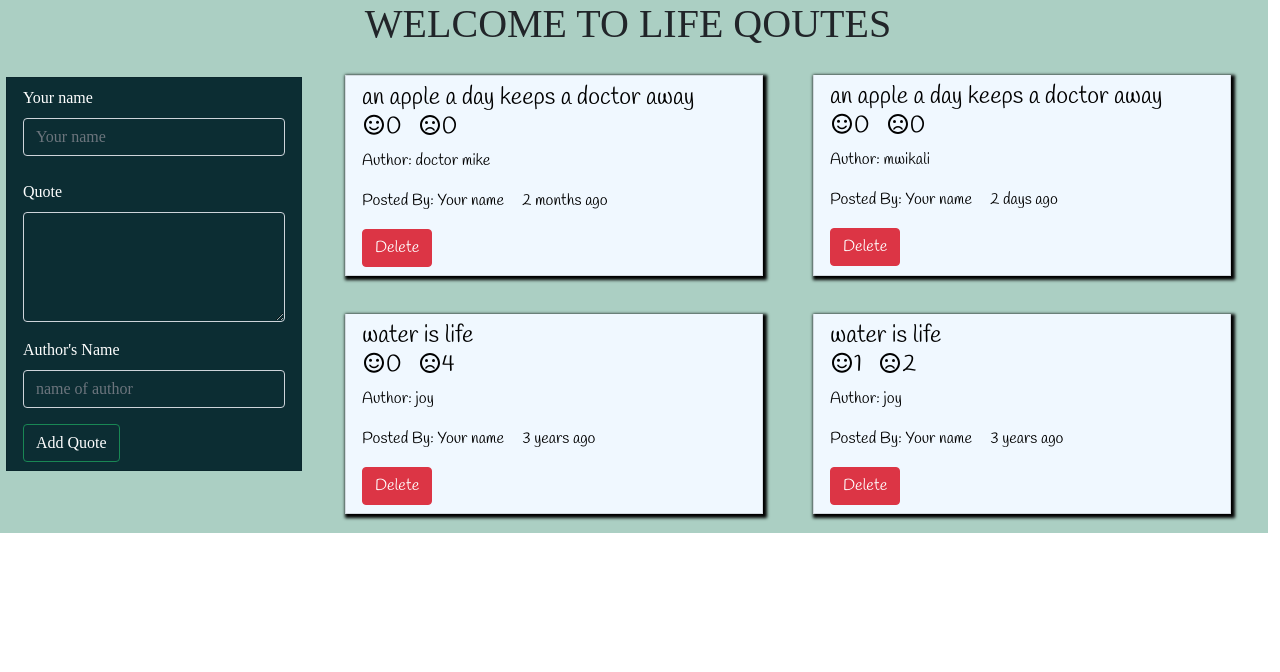
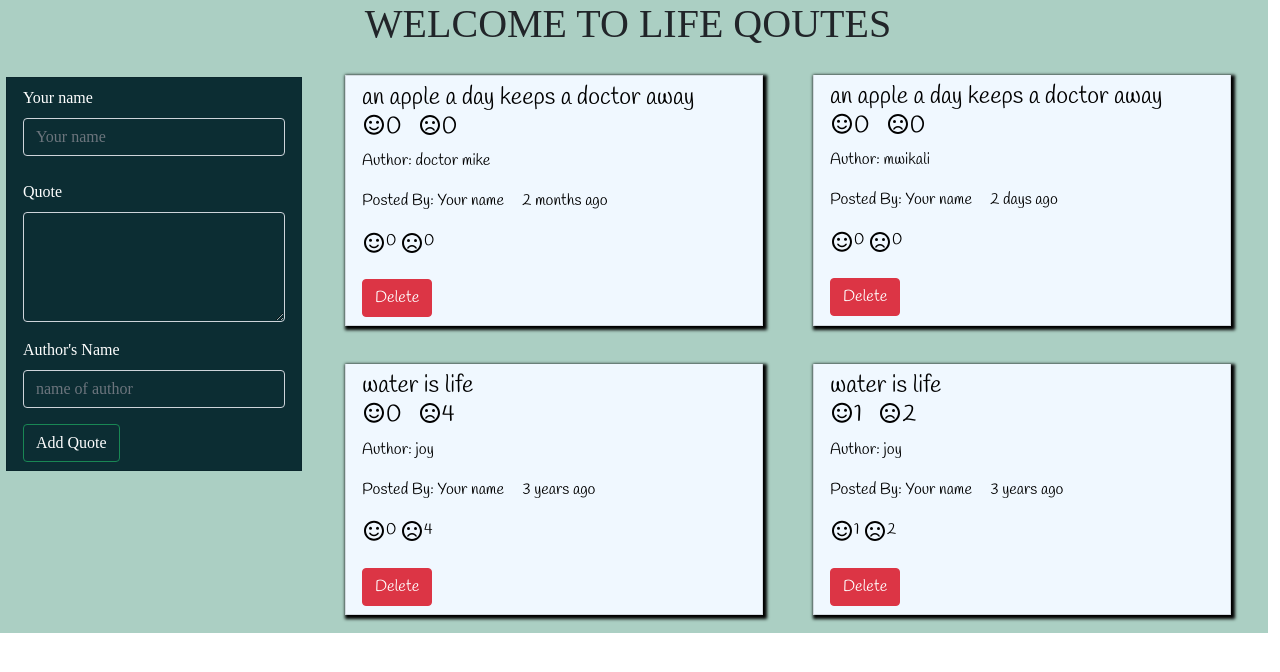
Before and after one commit to JoyChristine/Quotes, an Angular app: page / in a window 1280 px wide. Shown: the top 672 px of the page. Built offline with nearby package versions, Linux system fonts and the light colour scheme; a web font is replaced by a local one.

Commit message:
add dislike & like icons

```diff
--- a/src/app/quotes/quotes-list/btn-delete/btn-delete.component.html
+++ b/src/app/quotes/quotes-list/btn-delete/btn-delete.component.html
@@ -1,4 +1,11 @@
-<button
+
+ <svg (click)='upvote()' id= "likesvg" xmlns="http://www.w3.org/2000/svg" height="2vw" viewBox="0 0 24 24" width="24px" fill="#000000"><path d="M0 0h24v24H0V0z" fill="none"/><circle cx="15.5" cy="9.5" r="1.5"/><circle cx="8.5" cy="9.5" r="1.5"/><path d="M12 16c-1.48 0-2.75-.81-3.45-2H6.88c.8 2.05 2.79 3.5 5.12 3.5s4.32-1.45 5.12-3.5h-1.67c-.7 1.19-1.97 2-3.45 2zm-.01-14C6.47 2 2 6.48 2 12s4.47 10 9.99 10C17.52 22 22 17.52 22 12S17.52 2 11.99 2zM12 20c-4.42 0-8-3.58-8-8s3.58-8 8-8 8 3.58 8 8-3.58 8-8 8z"/></svg>{{quote.upvote}}
+ <span class="dislike">
+
+    <svg (click)='downvote()'xmlns="http://www.w3.org/2000/svg" height="24px" viewBox="0 0 24 24" width="24px" fill="#000000"><path d="M0 0h24v24H0V0z" fill="none"/><circle cx="15.5" cy="9.5" r="1.5"/><circle cx="8.5" cy="9.5" r="1.5"/><path d="M12 14c-2.33 0-4.32 1.45-5.12 3.5h1.67c.69-1.19 1.97-2 3.45-2s2.75.81 3.45 2h1.67c-.8-2.05-2.79-3.5-5.12-3.5zm-.01-12C6.47 2 2 6.48 2 12s4.47 10 9.99 10C17.52 22 22 17.52 22 12S17.52 2 11.99 2zM12 20c-4.42 0-8-3.58-8-8s3.58-8 8-8 8 3.58 8 8-3.58 8-8 8z"/></svg>{{quote.downvote}}</span>
+ <br>
+ <br>
+ <button
 (click)='quoteDelete(true)'
  class="btn btn-danger"
  >Delete</button>
```
